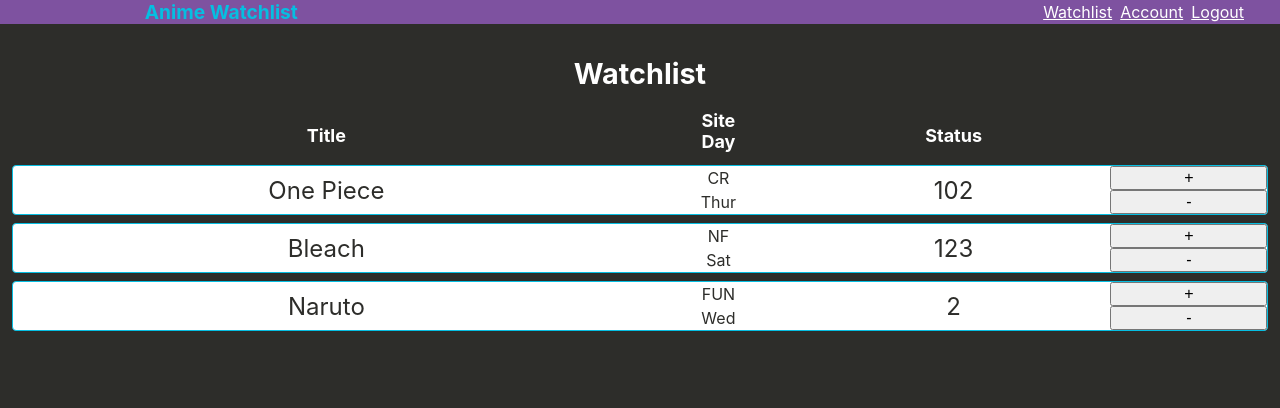
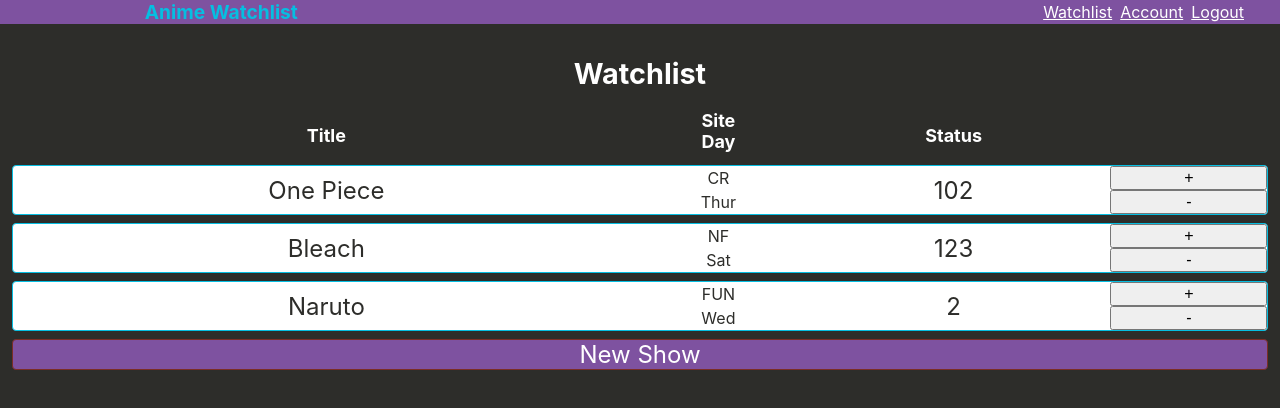
Before and after one commit to AntonyQDamico/anime-watchlist, a React (Create React App) app: page /watchlist in a window 1280 px wide. Shown: the top 408 px of the page. Built offline with nearby package versions, Linux system fonts and the light colour scheme.

Commit message:
started new show form

```diff
--- /dev/null
+++ b/src/Watchlist/AddShowButton/AddShowButton.css
@@ -0,0 +1,21 @@
+.add-show {
+  display: grid;
+  grid-template-columns: repeat(8, 1fr);
+  grid-template-rows: auto;
+  width: 100%;
+  background-color: var(--banner-color);
+  color: var(--accent-white);
+  margin: 0.25em 0;
+  border: 1px solid var(--accent-red);
+  border-radius: 0.25em;
+  align-items: center;
+}
+.add-button {
+  grid-column: 1 / span 8;
+  grid-row: 1 / span 2;
+  font-size: 1.5rem;
+}
+.hidden-form {
+  visibility: collapse;
+  height: 0;
+}
--- /dev/null
+++ b/src/Watchlist/AddShowButton/AddShowButton.js
@@ -0,0 +1,43 @@
+import "./AddShowButton.css";
+import { useState } from "react";
+
+function AddShowButton(props) {
+  const [formVis, setFormVis] = useState(false);
+  let classNewShowForm = formVis
+    ? "new-show-form"
+    : "new-show-form hidden-form";
+  function toggleForm() {
+    setFormVis(!formVis);
+  }
+  return (
+    <div className="add-show">
+      <div className="add-button" onClick={toggleForm}>
+        New Show
+      </div>
+      <form className={classNewShowForm}>
+        <label for="title">Show Title</label>
+        <input type="text" id="title" />
+        <label for="site"></label>
+        <select id="site">
+          <option value="CR">Crunchyroll</option>
+          <option value="NF">Netflix</option>
+          <option value="FUN">Funimation</option>
+          <option value="??">Unknown</option>
+        </select>
+        <label for="day">Weekday</label>
+        <select id="day">
+          <option value="Sun">Sunday</option>
+          <option value="Mon">Monday</option>
+          <option value="Tue">Tuesday</option>
+          <option value="Wed">Wednesday</option>
+          <option value="Thur">Thursday</option>
+          <option value="Fri">Friday</option>
+          <option value="Sat">Saturday</option>
+          <option value="??">Unknown</option>
+        </select>
+      </form>
+    </div>
+  );
+}
+
+export default AddShowButton;
--- a/src/Watchlist/WatchItem/WatchItem.css
+++ b/src/Watchlist/WatchItem/WatchItem.css
@@ -9,6 +9,7 @@
   border: 1px solid var(--accent-blue);
   border-radius: 0.25em;
   align-items: center;
+  overflow: hidden;
 }
 .watch-title {
   grid-column: 1 / span 4;
--- a/src/Watchlist/WatchItem/WatchItem.js
+++ b/src/Watchlist/WatchItem/WatchItem.js
@@ -22,7 +22,7 @@ function WatchItem(props) {
     setQueueEps(currentQueue);
   }
   function deleteFromList() {
-    console.log("Are you sure you want to delete?");
+    props.removeFromList(props.show.showID);
   }
   function toggleExtraInfo() {
     setExtraVis(!extraVis);
--- a/src/Watchlist/Watchlist.js
+++ b/src/Watchlist/Watchlist.js
@@ -1,8 +1,9 @@
 import "./Watchlist.css";
 import WatchItem from "./WatchItem/WatchItem.js";
+import AddShowButton from "./AddShowButton/AddShowButton.js";
+import { useState } from "react";
 
-function Watchlist() {
-  const titleList = [
+const trialList = [
   {
     title: "One Piece",
     site: "CR",
@@ -31,6 +32,15 @@ function Watchlist() {
     showID: 3,
   },
 ];
+
+function Watchlist() {
+  const [titleList, setTitleList] = useState(trialList);
+
+  function removeFromList(showId) {
+    const newList = titleList.filter((item) => item.showID !== showId);
+    setTitleList(newList);
+  }
+
   return (
     <div className="watchlist content-area">
       <h1>Watchlist</h1>
@@ -44,8 +54,15 @@ function Watchlist() {
         <h2 className="head-status">Status</h2>
       </div>
       {titleList.map((eachItem) => {
-        return <WatchItem show={eachItem} key={eachItem.showID} />;
+        return (
+          <WatchItem
+            show={eachItem}
+            key={eachItem.showID}
+            removeFromList={removeFromList}
+          />
+        );
       })}
+      <AddShowButton />
     </div>
   );
 }
```
Lines whose indentation alone changed are shown as unchanged.
